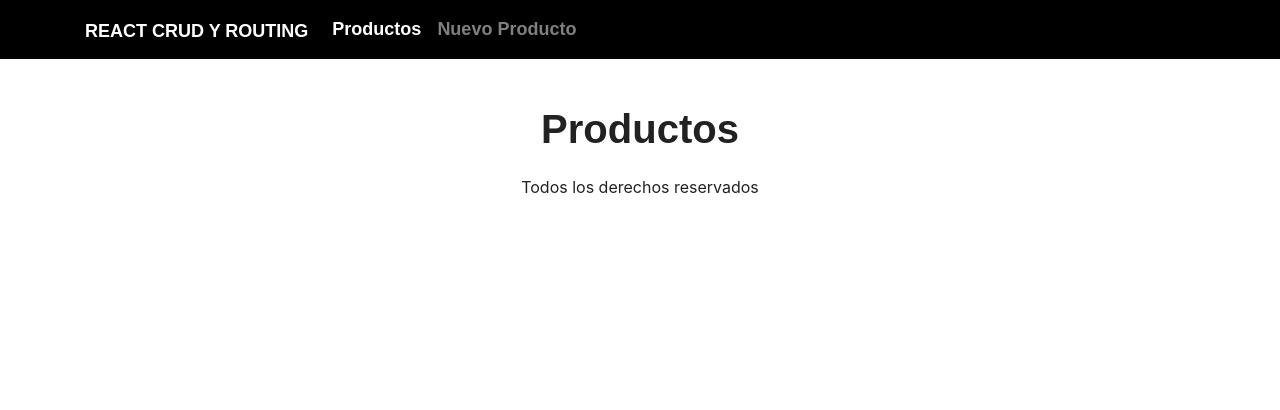
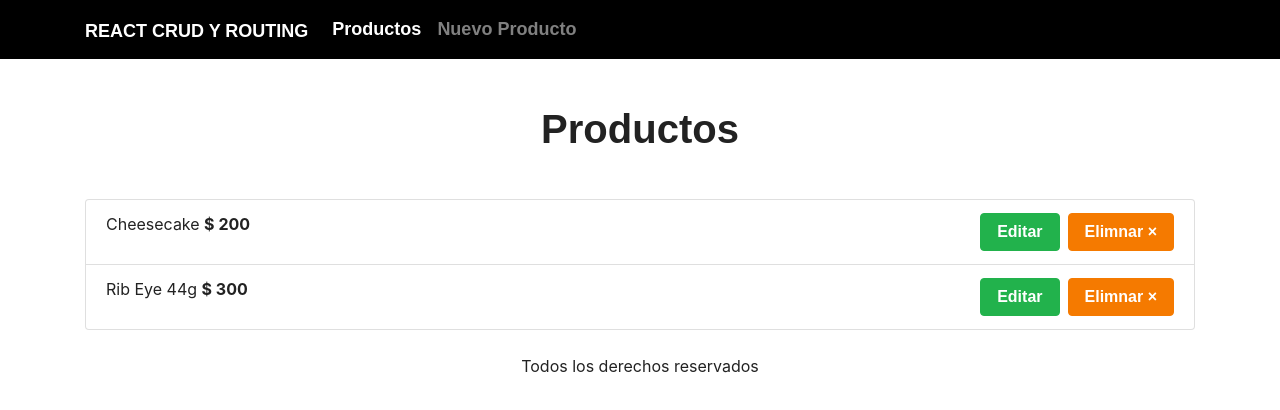
Before and after one commit to cristian9829/ReactCrud, a React (Create React App) app: page /productos in a window 1280 px wide. Shown: the top 410 px of the page. Built offline with nearby package versions, Linux system fonts and the light colour scheme; data requests are answered from the project's data file; a web font is replaced by a local one.

Commit message:
show productos in component list product

```diff
--- /dev/null
+++ b/db.json
@@ -0,0 +1,16 @@
+{
+  "resturant" : [
+    {
+      "precioPlatillo": "200",
+      "nombrePlatillo" : "Cheesecake",
+      "categoria" : "Postres",
+      "id": 1
+    },
+    {
+      "precioPlatillo": "300",
+      "nombrePlatillo" : "Rib Eye 44g",
+      "categoria" : "Cortes",
+      "id": 2
+    }
+  ]
+}
--- a/src/App.js
+++ b/src/App.js
@@ -1,20 +1,42 @@
-import React from 'react';
+import React, {useEffect, useState} from 'react';
 import { BrowserRouter as Router, Route, Switch } from 'react-router-dom';
+import axios from 'axios';
 import Header from './components/header';
 import Productos from './components/productos';
 import Producto from './components/producto';
 import EditarProducto from './components/editarProducto';
 import AgregarProducto from './components/agregarProducto';
+import { async } from 'q';
 
 function App() {
+
+  const [producto, guardarProducto] = useState([])
+
+  useEffect(() =>{
+    const consultarApi = async () => {
+      //consultar la api de json-server
+      let resultado = await axios.get("http://localhost:4000/resturant")
+
+      guardarProducto(resultado.data);
+    }
+
+    consultarApi();
+  }, [])
+
   return (
     <div className="App">
       <Router>
         <Header/>
         <main className="container mt-5">
         <Switch>
+          <Route exact path="/productos"
+            render={ () =>(
+              <Productos
+                productos = {producto}
+              />
+            ) }
+          />
           <Route exact path="/producto/nuevo" component={AgregarProducto} />
-          <Route exact path="/productos" component={Productos} />
           <Route exact path="/producto/:id" component={Producto} />
           <Route exact path="/productos/editar/:id" component={EditarProducto } />
         </Switch>
--- /dev/null
+++ b/src/components/producto-lista.js
@@ -0,0 +1,31 @@
+import React from 'react';
+import { Link } from 'react-router-dom';
+
+const ProductoLista = ({producto}) =>{
+  const eliminarProducto = id =>{
+    console.log("Elimnando", id)
+    //Todo: Eliminar los registros
+  }
+  return(
+    <li data-categoria={producto.categoria} className="list-group-item d-flex justify-content-between align-items-center">
+      <p>
+        {producto.nombrePlatillo} { ' '}
+        <span className="font-weight-bold">$ {producto.precioPlatillo}</span>
+      </p>
+
+      <div>
+        <Link
+          to={`/productos/editar/${producto.id}`}
+          className="btn btn-success mr-2"
+        >Editar</Link>
+        <button
+          type="button"
+          className="btn btn-danger"
+          onClick = {() => eliminarProducto(producto.id )}
+        >Elimnar &times;</button>
+      </div>
+    </li>
+  )
+}
+
+export default ProductoLista;
--- a/src/components/productos.js
+++ b/src/components/productos.js
@@ -1,9 +1,20 @@
-import React from 'react';
+import React, {Fragment} from 'react';
+import ProductoLista from './producto-lista';
 
 
-const Productos = () =>{
+const Productos = ({productos}) =>{
   return(
-    <h1 className="text-center">Productos</h1>
+    <Fragment>
+      <h1 className="text-center">Productos</h1>
+      <ul className="list-group mt-5">
+        {productos.map( producto => (
+          <ProductoLista
+            key = {producto.id}
+            producto = {producto}
+          />
+        ))}
+      </ul>
+    </Fragment>
   )
 }
 
```
